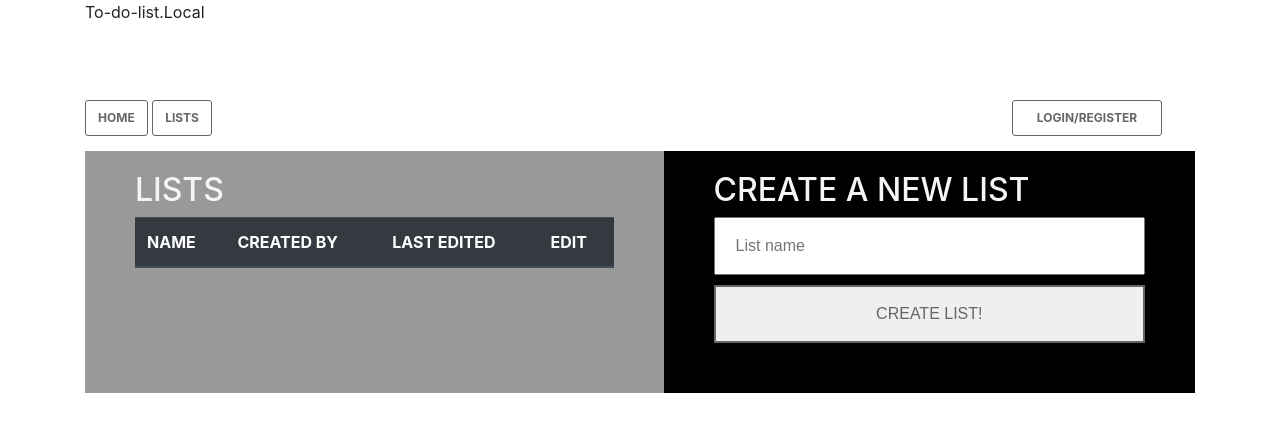
After one commit to pvdnet/todolist, a PHP site: template application/view/task/index.php in a window 1280 px wide. The commit adds this page. Shown: the top 432 px of the page. Run offline with PHP 8.4, Linux system fonts and the light colour scheme; the template is opened without the code that fills it, so the values that code supplies are empty; some libraries are stand-ins or nearby versions.

Commit message:
Create and show lists

```diff
--- a/application/Controller/UserController.php
+++ b/application/Controller/UserController.php
@@ -33,10 +33,4 @@ class UserController extends Controller {
 	public function league() {
 		$this->render('user/league');
 	}
-
-	public function getInfo() {
-		$user = Session::get('user');
-
-		return $user;
-	}
 }
--- a/application/sass/_header.scss
+++ b/application/sass/_header.scss
@@ -1,11 +1,9 @@
 .logo {
     width: 200px;
     height: 100px;
-    margin: 20px 30px;
 }
 
 .navigation {
-	margin-left: 33px;
 
 	a {
 		display: inline-block;
@@ -17,7 +15,7 @@
 		font-weight: bold;
 		border: 1px solid $color-text;
 		color: $color-text;
-		background: transparant;
+		background: #fff;
 
 		&:hover {
 		background: $color-text;
--- a/application/sass/_login-box.scss
+++ b/application/sass/_login-box.scss
@@ -48,21 +49,6 @@
 			@extend %input;
 		}
 
-		input[type=submit] {
-			@extend %input;
-			background-color: transparant;
-			border: 2px solid $color-text;
-			text-align: center;
-			text-transform: uppercase;
-			cursor: pointer;
-
-			&:hover {
-				color: $color-f5f5f5;
-				border-color: $color-black;
-				background-color: $color-black;
-			}
-		}
-
 		.login-box {
 			@extend %xxx-box;
 
@@ -116,6 +97,21 @@
 			@extend %xxx-box;
 
 			background-color: $color-black;
+
+			input[type=submit] {
+				@extend %input;
+				background-color: transparant;
+				border: 2px solid $color-text;
+				text-align: center;
+				text-transform: uppercase;
+				cursor: pointer;
+
+				&:hover {
+					color: $color-f5f5f5;
+					border-color: $color-black;
+					background-color: $color-background;
+				}
+			}
 		}
 	}
 }
--- a/application/sass/style.scss
+++ b/application/sass/style.scss
@@ -4,11 +4,7 @@
 @import "footer";
 
 .container {
-	border: 1px solid $extra-color;
-	border-radius: 3px;
-	padding: 20px;
-	margin: 33px;
-
+	margin-bottom: 15px;
 	.feedback {
 		padding: 20px;
 		margin-bottom: 10px;
--- a/application/view/_templates/header.php
+++ b/application/view/_templates/header.php
@@ -12,14 +12,18 @@
 
     <!-- CSS -->
     <link href="<?php echo URL; ?>css/style.css" rel="stylesheet">
+
+    <link rel="stylesheet" href="https://stackpath.bootstrapcdn.com/bootstrap/4.3.1/css/bootstrap.min.css" integrity="sha384-ggOyR0iXCbMQv3Xipma34MD+dH/1fQ784/j6cY/iJTQUOhcWr7x9JvoRxT2MZw1T" crossorigin="anonymous">
 </head>
 <body>
+    <div class="container">
         <!-- logo, check the CSS file for more info how the logo "image" is shown -->
         <div class="logo">To-do-list.Local</div>
 
         <!-- navigation -->
         <div class="navigation">
             <a href="<?php echo URL; ?>">home</a>
+            <a href="<?php echo URL; ?>task/index">Lists</a>
 
             <?php
             if($this->loggedIn()) {  //User is logged in. Show logged in menu.
@@ -47,3 +51,4 @@
             </div>
 
         </div>
+    </div>
--- /dev/null
+++ b/application/view/task/index.php
@@ -0,0 +1,47 @@
+<div class="container">
+<?php $this->renderFeedbackMessages(); ?>
+
+<div class="login-page-box">
+    <div class="table-wrapper">
+        <div class="login-box">
+            <h2>Lists</h2>
+
+            <table class="table table-striped table-dark table-hover">
+                <thead class="thead-dark">
+                    <tr>
+                        <th>Name</th>
+                        <th>Created by</th>
+                        <th>Last edited</th>
+                        <th>Edit</th>
+                    </tr>
+                </thead>
+                <tbody>
+                <?php foreach($this->lists as $list): ?>
+                <a href="<?php echo URL; ?>task/view/<?php echo $list->id;?>">
+                    <tr>
+                        <td><?php echo $list->taskName; ?></td>
+                        <td><?php echo $list->userName; ?></td>
+                        <td><?php echo $list->changed ?? 'Never' ?></td>
+                        <td><a href="<?php echo URL; ?>task/edit/<?php echo $list->id;?>">Edit</a></td>
+                    </tr>
+                </a>
+                <?php endforeach; ?>
+                </tbody>
+            </table>
+
+        </div>
+        <div class="register-box">
+            <h2>Create a new List</h2>
+
+            <form action="<?php echo URL; ?>task/create" method="post">
+                <input type="text" name="task_name" placeholder="List name" tabindex="1" required />
+                <!--<input type="checkbox" name="set_remember_me_cookie" id="remember-me-checkbox" tabindex="3" />
+                <label for="remember-me-checkbox">Remember me for 2 weeks</label> -->
+                <input type="submit" class="login-submit-button" value="Create list!" tabindex="4" />
+            </form>
+        </div>
+    </div>
+</div>
+
+
+</div>
--- a/public/css/style.css
+++ b/public/css/style.css
@@ -1,10 +1,7 @@
 .logo {
   width: 200px;
-  height: 100px;
-  margin: 20px 30px; }
+  height: 100px; }
 
-.navigation {
-  margin-left: 33px; }
 .navigation a {
   display: inline-block;
   padding: 8px 12px;
@@ -15,14 +12,16 @@
   font-weight: bold;
   border: 1px solid #666666;
   color: #666666;
-    background: transparant; }
+  background: #fff; }
   .navigation a:hover {
     background: #666666;
     color: black; }
+
 .navigation ul {
   list-style: none;
   margin: 0;
   padding: 0; }
+
 .navigation .right {
   float: right;
   margin-right: 33px; }
@@ -36,7 +35,7 @@
   .navigation .right .navigation-submenu {
     display: none; }
 
-.login-page-box .table-wrapper input[type=text], .login-page-box .table-wrapper input[type=password], .login-page-box .table-wrapper input[type=email], .login-page-box .table-wrapper select, .login-page-box .table-wrapper input[type=submit] {
+.login-page-box .table-wrapper input[type=text], .login-page-box .table-wrapper input[type=password], .login-page-box .table-wrapper input[type=email], .login-page-box .table-wrapper select, .login-page-box .table-wrapper .login-box input[type=submit], .login-page-box .table-wrapper .register-box input[type=submit] {
   font-family: Arial, sans-serif;
   color: #666666;
   display: block;
@@ -44,7 +43,8 @@
   max-width: 450px;
   padding: 15px 20px;
   margin-bottom: 10px;
-  box-sizing: border-box; }
+  box-sizing: border-box;
+  transition: .3s; }
 
 .login-page-box .table-wrapper .login-box, .login-page-box .table-wrapper .register-box {
   display: table-cell;
@@ -64,31 +64,19 @@
     display: table-row; }
     .login-page-box .table-wrapper h2 {
       color: #f5f5f5; }
-    .login-page-box .table-wrapper input[type=submit] {
+    .login-page-box .table-wrapper .login-box .remember-me-label {
+      display: block;
+      margin-bottom: 10px; }
+    .login-page-box .table-wrapper .login-box input[type=submit] {
       background-color: transparant;
       border: 2px solid #666666;
       text-align: center;
       text-transform: uppercase;
       cursor: pointer; }
-      .login-page-box .table-wrapper input[type=submit]:hover {
+      .login-page-box .table-wrapper .login-box input[type=submit]:hover {
         color: #f5f5f5;
         border-color: #000;
         background-color: #000; }
-    .login-page-box .table-wrapper .login-box .remember-me-label {
-      display: block;
-      margin-bottom: 10px; }
-    .login-page-box .table-wrapper .login-box .link-register-new-account {
-      display: block;
-      text-align: left;
-      float: left; }
-      .login-page-box .table-wrapper .login-box .link-register-new-account a {
-        color: #666666;
-        text-decoration: none; }
-        .login-page-box .table-wrapper .login-box .link-register-new-account a:hover {
-          text-decoration: underline; }
-        .login-page-box .table-wrapper .login-box .link-register-new-account a:visited {
-          color: #666666;
-          text-decoration: none; }
     .login-page-box .table-wrapper .login-box .link-forgot-my-password {
       display: block;
       text-align: left;
@@ -103,6 +91,16 @@
           text-decoration: none; }
     .login-page-box .table-wrapper .register-box {
       background-color: #000; }
+      .login-page-box .table-wrapper .register-box input[type=submit] {
+        background-color: transparant;
+        border: 2px solid #666666;
+        text-align: center;
+        text-transform: uppercase;
+        cursor: pointer; }
+        .login-page-box .table-wrapper .register-box input[type=submit]:hover {
+          color: #f5f5f5;
+          border-color: #000;
+          background-color: #999999; }
 
 .footer {
   border-radius: 3px;
@@ -112,10 +110,7 @@
   font-size: 11px; }
 
 .container {
-  border: 1px solid #454545;
-  border-radius: 3px;
-  padding: 20px;
-  margin: 33px; }
+  margin-bottom: 15px; }
   .container .feedback {
     padding: 20px;
     margin-bottom: 10px; }
```
Also changed, not shown: other parts of application/sass/_login-box.scss (+12 -16 lines), application/Controller/TaskController.php (added, +50 -0 lines), application/Model/Task.php (added, +36 -0 lines), application/Model/Song.php (line endings or trailing spaces). Lines whose indentation alone changed are shown as unchanged.
